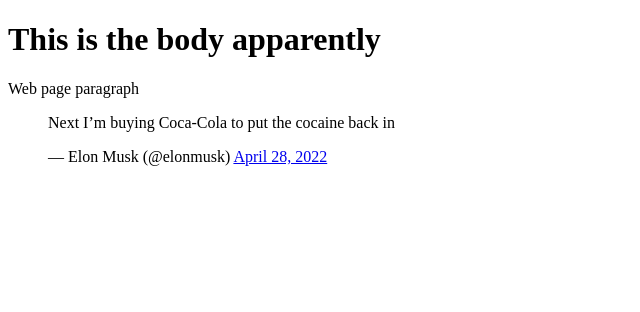
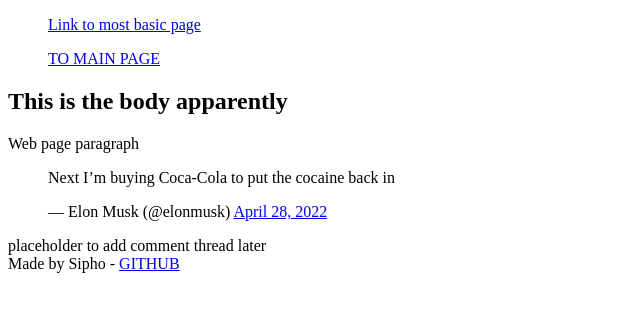
Before and after one commit to Siphocha/alu-web-development, a plain HTML site: page html_basic/tweets.html in a window 1280 px wide. Shown: the whole page, without its empty margins (0-640 px from the left). Drawn offline with Linux system fonts and the light colour scheme.

Commit message:
Lets gooooooo brooooo

```diff
--- a/html_basic/tweets.html
+++ b/html_basic/tweets.html
@@ -5,10 +5,26 @@
             <title>HEY there</title>
         </head>
         <body>
-            <h1>This is the body apparently</h1>
-            <p>Web page paragraph</p>
-        <a>
-            <blockquote class="twitter-tweet"><p lang="en" dir="ltr">Next I’m buying Coca-Cola to put the cocaine back in</p>&mdash; Elon Musk (@elonmusk) <a href="https://twitter.com/elonmusk/status/1519480761749016577?ref_src=twsrc%5Etfw">April 28, 2022</a></blockquote> <script async src="https://platform.twitter.com/widgets.js" charset="utf-8"></script>
-        </a>
+            <header>
+                <ol>
+                    <a href="basic_index.html">Link to most basic page</a>
+                </ol>
+                <ul>
+                    <a href="index.html">TO MAIN PAGE</a>
+                </ul>
+            </header>
+            <main>
+                <article>
+                    <h1>This is the body apparently</h1>
+                    <p>Web page paragraph</p>
+                    <a>
+                        <blockquote class="twitter-tweet"><p lang="en" dir="ltr">Next I’m buying Coca-Cola to put the cocaine back in</p>&mdash; Elon Musk (@elonmusk) <a href="https://twitter.com/elonmusk/status/1519480761749016577?ref_src=twsrc%5Etfw">April 28, 2022</a></blockquote> <script async src="https://platform.twitter.com/widgets.js" charset="utf-8"></script>
+                    </a>
+                </article>
+                <aside>
+                    placeholder to add comment thread later
+                </aside>
+            </main>
+            <footer>Made by Sipho - <a href="https://github.com/Siphocha/alu-web-development" target="_blank">GITHUB</a></footer>
     </body>
 </html>
```
Also changed, not shown: html_basic/basic_index.html (+8 -0 lines), html_basic/index.html (+16 -1 lines).
